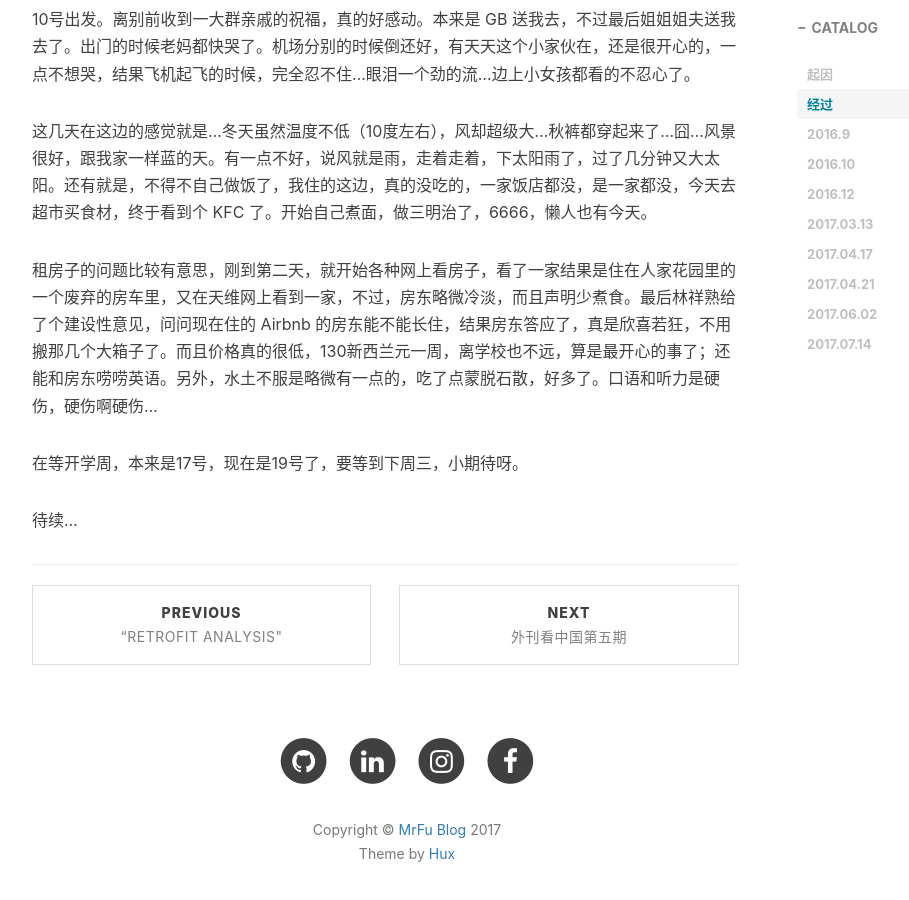
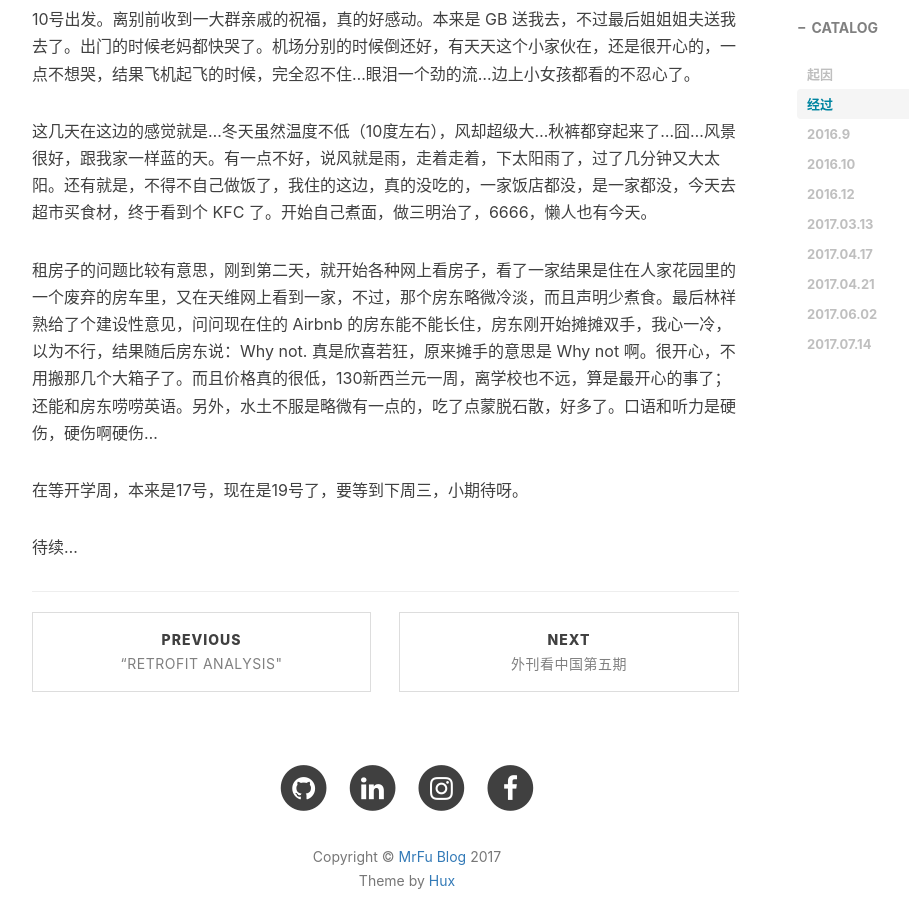
Before and after one commit to MrFuFuFu/mrfufufu.github.io, a Jekyll site: the page built from _posts/2017-04-17-Coding-for-freedom.markdown, in a window 1280 px wide and 900 px high, scrolled down 7598 px. Shown: the whole window, without its empty margins (233-1142 px from the left). Built offline with Jekyll 4.4.1, drawn with Linux system fonts in a browser that asks for light colours; nearby versions of some CDN libraries; comment, search, counter and statistics services are not loaded.

Commit message:
update 14.07.2017

```diff
--- a/_posts/2017-04-17-Coding-for-freedom.markdown
+++ b/_posts/2017-04-17-Coding-for-freedom.markdown
@@ -154,7 +154,7 @@ Unitec 的 PGD 的 condition offer 也收到了。
 
 这几天在这边的感觉就是...冬天虽然温度不低（10度左右），风却超级大...秋裤都穿起来了...囧...风景很好，跟我家一样蓝的天。有一点不好，说风就是雨，走着走着，下太阳雨了，过了几分钟又大太阳。还有就是，不得不自己做饭了，我住的这边，真的没吃的，一家饭店都没，是一家都没，今天去超市买食材，终于看到个 KFC 了。开始自己煮面，做三明治了，6666，懒人也有今天。
 
-租房子的问题比较有意思，刚到第二天，就开始各种网上看房子，看了一家结果是住在人家花园里的一个废弃的房车里，又在天维网上看到一家，不过，房东略微冷淡，而且声明少煮食。最后林祥熟给了个建设性意见，问问现在住的 Airbnb 的房东能不能长住，结果房东答应了，真是欣喜若狂，不用搬那几个大箱子了。而且价格真的很低，130新西兰元一周，离学校也不远，算是最开心的事了；还能和房东唠唠英语。另外，水土不服是略微有一点的，吃了点蒙脱石散，好多了。口语和听力是硬伤，硬伤啊硬伤...
+租房子的问题比较有意思，刚到第二天，就开始各种网上看房子，看了一家结果是住在人家花园里的一个废弃的房车里，又在天维网上看到一家，不过，那个房东略微冷淡，而且声明少煮食。最后林祥熟给了个建设性意见，问问现在住的 Airbnb 的房东能不能长住，房东刚开始摊摊双手，我心一冷，以为不行，结果随后房东说：Why not. 真是欣喜若狂，原来摊手的意思是 Why not 啊。很开心，不用搬那几个大箱子了。而且价格真的很低，130新西兰元一周，离学校也不远，算是最开心的事了；还能和房东唠唠英语。另外，水土不服是略微有一点的，吃了点蒙脱石散，好多了。口语和听力是硬伤，硬伤啊硬伤...
 
 在等开学周，本来是17号，现在是19号了，要等到下周三，小期待呀。
 
```
